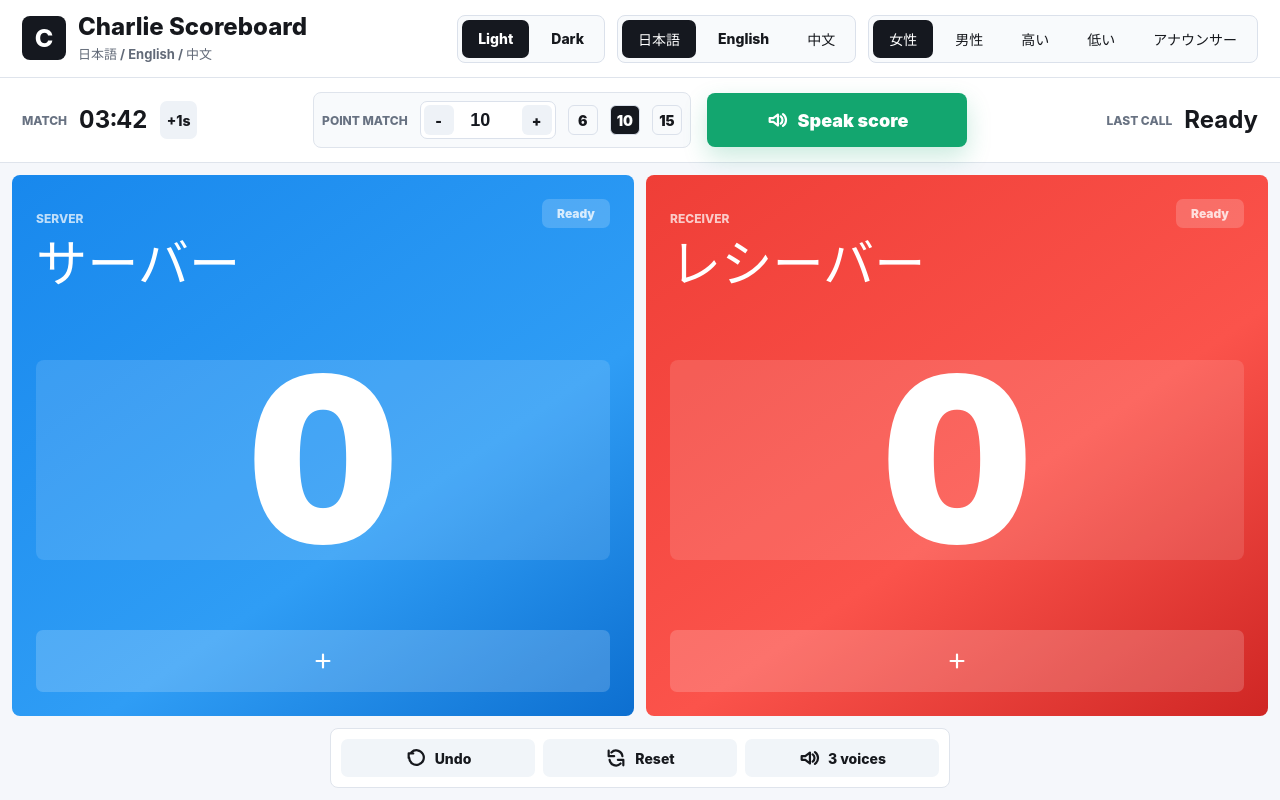
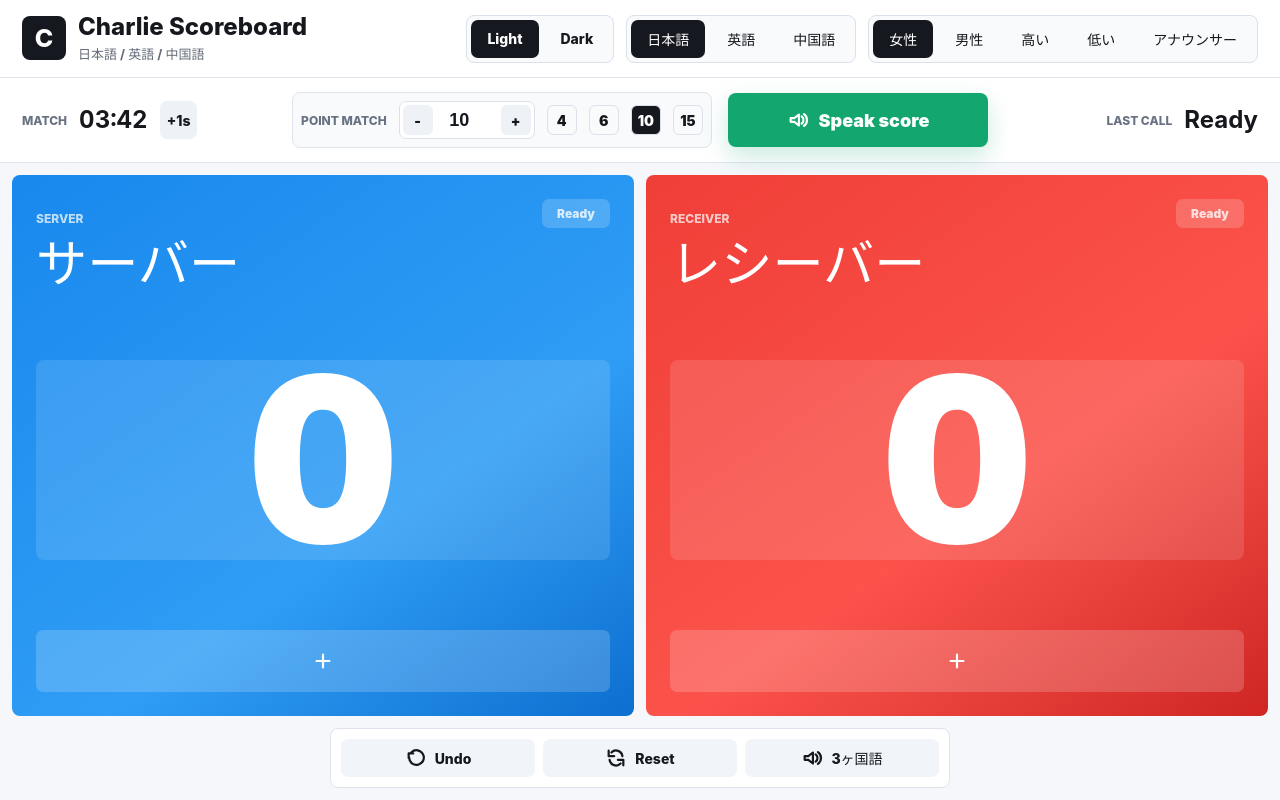
Before and after one commit to charlietabiroku/charliehtennis-audio-app, a React (Vite) app: page / in a window 1280 px wide. Built offline with nearby package versions, Linux system fonts and the light colour scheme.

Commit message:
Update score presets and language labels

```diff
--- a/src/App.jsx
+++ b/src/App.jsx
@@ -4,8 +4,8 @@ import './scoreboard-updates.css'
 
 const LANGUAGES = [
   { code: 'ja-JP', label: '日本語' },
-  { code: 'en-US', label: 'English' },
-  { code: 'zh-CN', label: '中文' },
+  { code: 'en-US', label: '英語' },
+  { code: 'zh-CN', label: '中国語' },
 ]
 const VOICE_STYLES = [
   { key: 'female', label: '女性' },
@@ -60,15 +60,15 @@ function App() {
   function resetMatch() { const next = { server: 0, receiver: 0 }; setScores(next); setActionStack([]); setClock(0); setLastCall('New match'); speak(language === 'ja-JP' ? '新しい試合です' : language === 'zh-CN' ? '新比赛开始' : 'New match', language, selectedVoiceStyle) }
   function updateTargetScore(value) { const nextValue = Math.min(99, Math.max(1, Number(value) || 1)); setTargetScore(nextValue); setLastCall(`${nextValue} point match`) }
   function undo() { const last = actionStack[0]; if (!last) return; setScores((current) => { const next = { ...current, [last.player]: Math.max(0, current[last.player] - last.delta) }; setActionStack((items) => items.slice(1)); announce(next); return next }) }
-  function callAllLanguages() { LANGUAGES.forEach((item, index) => window.setTimeout(() => speak(buildSpokenSpeech(scores, item.code, winner), item.code, voiceStyles[item.code]), index * 1800)); setLastCall('JA / EN / ZH') }
+  function callAllLanguages() { LANGUAGES.forEach((item, index) => window.setTimeout(() => speak(buildSpokenSpeech(scores, item.code, winner), item.code, voiceStyles[item.code]), index * 1800)); setLastCall('日本語 / 英語 / 中国語') }
   function updateVoiceStyle(style) { setVoiceStyles((current) => ({ ...current, [language]: style })) }
 
   return (
     <main className="app-shell">
-      <header className="topbar"><div className="brand"><span className="brand-mark">C</span><div><h1>Charlie Scoreboard</h1><p>日本語 / English / 中文</p></div></div><div className="top-controls"><div className="theme-switcher" aria-label="Color theme">{['light', 'dark'].map((item) => <button key={item} className={theme === item ? 'selected' : ''} type="button" onClick={() => setTheme(item)}>{item === 'light' ? 'Light' : 'Dark'}</button>)}</div><div className="language-switcher" aria-label="Voice language">{LANGUAGES.map((item) => <button key={item.code} className={language === item.code ? 'selected' : ''} type="button" onClick={() => setLanguage(item.code)}>{item.label}</button>)}</div><div className="voice-switcher" aria-label={`${language} voice style`}>{VOICE_STYLES.map((item) => <button key={item.key} className={selectedVoiceStyle === item.key ? 'selected' : ''} type="button" onClick={() => updateVoiceStyle(item.key)}>{item.label}</button>)}</div></div></header>
-      <section className="status-strip"><div className="timer"><span>Match</span><strong>{formatClock(clock)}</strong><button type="button" onClick={() => setClock((value) => value + 1)} aria-label="Add one second">+1s</button></div><div className="match-settings" aria-label="Match point settings"><span>Point match</span><div className="target-control"><button type="button" onClick={() => updateTargetScore(targetScore - 1)} aria-label="Decrease match point">-</button><input aria-label="Match point" inputMode="numeric" max="99" min="1" type="number" value={targetScore} onChange={(event) => updateTargetScore(event.target.value)} /><button type="button" onClick={() => updateTargetScore(targetScore + 1)} aria-label="Increase match point">+</button></div><div className="preset-points" aria-label="Point presets">{[6, 10, 15].map((point) => <button key={point} className={targetScore === point ? 'active' : ''} type="button" onClick={() => updateTargetScore(point)}>{point}</button>)}</div></div><button className="speak-button" type="button" onClick={() => announce(scores, language, winner)}><Icon type={winner ? 'trophy' : 'volume'} />{winner ? buildSpeech(scores, 'ja-JP', winner) : 'Speak score'}</button><div className="last-call"><span>Last call</span><strong>{lastCall}</strong></div></section>
+      <header className="topbar"><div className="brand"><span className="brand-mark">C</span><div><h1>Charlie Scoreboard</h1><p>日本語 / 英語 / 中国語</p></div></div><div className="top-controls"><div className="theme-switcher" aria-label="Color theme">{['light', 'dark'].map((item) => <button key={item} className={theme === item ? 'selected' : ''} type="button" onClick={() => setTheme(item)}>{item === 'light' ? 'Light' : 'Dark'}</button>)}</div><div className="language-switcher" aria-label="Voice language">{LANGUAGES.map((item) => <button key={item.code} className={language === item.code ? 'selected' : ''} type="button" onClick={() => setLanguage(item.code)}>{item.label}</button>)}</div><div className="voice-switcher" aria-label={`${language} voice style`}>{VOICE_STYLES.map((item) => <button key={item.key} className={selectedVoiceStyle === item.key ? 'selected' : ''} type="button" onClick={() => updateVoiceStyle(item.key)}>{item.label}</button>)}</div></div></header>
+      <section className="status-strip"><div className="timer"><span>Match</span><strong>{formatClock(clock)}</strong><button type="button" onClick={() => setClock((value) => value + 1)} aria-label="Add one second">+1s</button></div><div className="match-settings" aria-label="Match point settings"><span>Point match</span><div className="target-control"><button type="button" onClick={() => updateTargetScore(targetScore - 1)} aria-label="Decrease match point">-</button><input aria-label="Match point" inputMode="numeric" max="99" min="1" type="number" value={targetScore} onChange={(event) => updateTargetScore(event.target.value)} /><button type="button" onClick={() => updateTargetScore(targetScore + 1)} aria-label="Increase match point">+</button></div><div className="preset-points" aria-label="Point presets">{[4, 6, 10, 15].map((point) => <button key={point} className={targetScore === point ? 'active' : ''} type="button" onClick={() => updateTargetScore(point)}>{point}</button>)}</div></div><button className="speak-button" type="button" onClick={() => announce(scores, language, winner)}><Icon type={winner ? 'trophy' : 'volume'} />{winner ? buildSpeech(scores, 'ja-JP', winner) : 'Speak score'}</button><div className="last-call"><span>Last call</span><strong>{lastCall}</strong></div></section>
       <section className="scoreboard" aria-label="Scoreboard">{[PLAYERS.server, PLAYERS.receiver].map((player) => <article className={`score-panel ${player.theme}`} key={player.key}><div className="panel-head"><div><p>{player.english}</p><h2>{player.label}</h2></div><span className={leader?.key === player.key ? 'lead active' : 'lead'}>{leader?.key === player.key ? 'Lead' : 'Ready'}</span></div><button className="score-hit" type="button" onClick={() => addPoint(player.key)}>{scores[player.key]}</button><div className="panel-actions"><button type="button" onClick={() => addPoint(player.key)} aria-label={`${player.label} plus one`}><Icon type="plus" /></button></div></article>)}</section>
-      <footer className="control-dock"><div className="quick-actions"><button type="button" onClick={undo}><Icon type="undo" />Undo</button><button type="button" onClick={resetMatch}><Icon type="reset" />Reset</button><button type="button" onClick={callAllLanguages}><Icon type="volume" />3 voices</button></div></footer>
+      <footer className="control-dock"><div className="quick-actions"><button type="button" onClick={undo}><Icon type="undo" />Undo</button><button type="button" onClick={resetMatch}><Icon type="reset" />Reset</button><button type="button" onClick={callAllLanguages}><Icon type="volume" />3ヶ国語</button></div></footer>
     </main>
   )
 }
```
